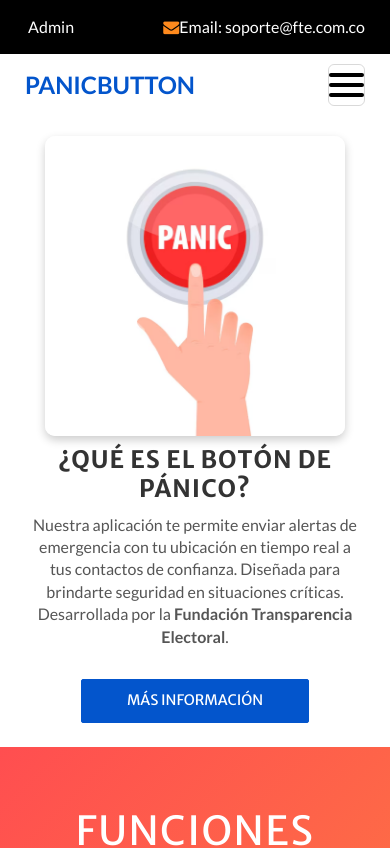
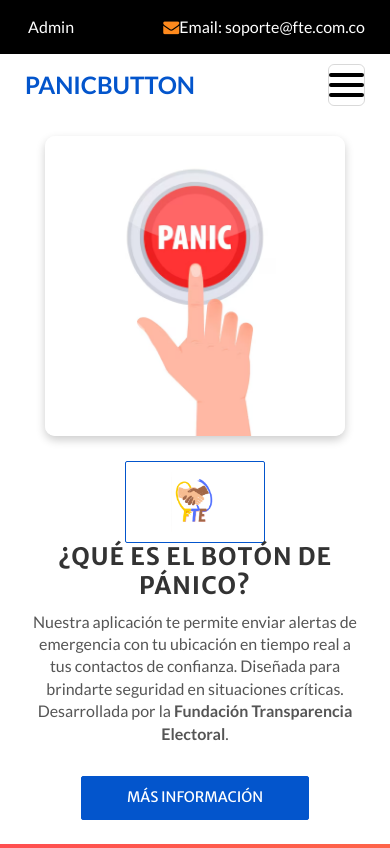
Before and after one commit to mejimenezp/PannicButtonWeb, a React (Create React App) app: page / in a window 390 px wide. Shown: the top 848 px of the page. Built offline with nearby package versions, Linux system fonts and the light colour scheme.

Commit message:
logo fundacion

```diff
--- a/src/assets/css/about.css
+++ b/src/assets/css/about.css
@@ -1,4 +1,4 @@
-/* Estilos generales */
+/* 🎨 Estilos Generales */
 .about_section {
   padding: 20px;
   display: flex;
@@ -6,13 +6,13 @@
   align-items: center;
 }
 
-/* Contenedor principal */
+/* 📦 Contenedor Principal */
 .container {
   max-width: 1200px;
   margin: auto;
 }
 
-/* Ajustes de la imagen */
+/* 🖼️ Ajustes de la Imagen */
 .app-carousel img {
   width: 100%;
   border-radius: 10px;
@@ -20,12 +20,12 @@
   transition: transform 0.3s ease;
 }
 
-/* Efecto hover solo en desktop */
+/* 🎭 Efecto Hover Solo en Desktop */
 .app-carousel img:hover {
   transform: scale(1.05);
 }
 
-/* Detalles de texto */
+/* 📝 Estilos del Texto */
 .detail-box h2 {
   font-size: 2rem;
   margin-bottom: 10px;
@@ -38,15 +38,37 @@
   color: #555;
 }
 
-/* Botón estilizado */
+/* 🎯 Logo Fundación */
+.logo-link {
+  display: inline-block; /* Evita que el <a> ocupe todo el ancho */
+  text-decoration: none; /* Quita el subrayado */
+  background: transparent !important; /* Asegura que no tenga fondo */
+}
 
+.logo-fundacion {
+  height: 60px;
+  display: inline-block;
+  background: transparent !important; /* Evita fondo heredado */
+}
 
-/* Botón efecto hover */
+/* 🟢 Botón "Más Información" */
+.btn {
+  display: inline-block;
+  background: #007bff; /* Color azul */
+  color: #fff; /* Texto blanco */
+  padding: 10px 20px;
+  font-size: 1rem;
+  border-radius: 5px;
+  text-decoration: none;
+  transition: all 0.3s ease;
+}
+
 .btn:hover {
   transform: translateY(-2px);
+  background: #0056b3; /* Azul más oscuro */
 }
 
-/* 🚀 Modo responsivo corregido */
+/* 📱 Modo Responsivo */
 @media (max-width: 768px) {
   .about_section .row {
     flex-direction: column-reverse;
@@ -62,21 +84,14 @@
     margin: auto;
   }
 
-  /* Arreglamos el botón y texto encima de la imagen */
+  /* 📝 Ajustes en Móvil */
   .detail-box {
     position: relative;
-    margin-top: 0; /* Quitamos el margen negativo */
     z-index: 1;
-    padding-top: 10px; /* Espaciado extra entre imagen y texto */
+    padding-top: 10px;
   }
 
-  .btn {
-    position: static; /* Dejamos el botón en el flujo normal */
-    margin-top: 10px; /* Espacio entre el texto y el botón */
-    transform: none; /* Quitamos el centrado forzado */
-  }
-
-  /* Ajuste de texto más pequeño en móviles */
+  /* 🔹 Texto más pequeño en móviles */
   .detail-box h2 {
     font-size: 1.5rem;
   }
@@ -86,8 +101,10 @@
     line-height: 1.4;
   }
 
+  /* 🔵 Botón en Móvil */
   .btn {
     padding: 8px 15px;
     font-size: 0.9rem;
+    margin-top: 10px;
   }
 }
--- a/src/components/About.js
+++ b/src/components/About.js
@@ -1,6 +1,7 @@
 import React from "react";
 import { Link } from "react-router-dom";
 import aboutImage from "../assets/images/BAnner.png";
+import LogoFundacion from "../assets/images/logo.png";
 
 const About = () => {
   return (
@@ -9,8 +10,19 @@
         <div className="row">
           {/* Texto y botón */}
           <div className="col-lg-5 col-md-6">
-            <div className="detail-box fade-in">
-
+            <div className="detail-box fade-in" style={{ position: "relative", textAlign: "center" }}>
+              <a
+                href="https://www.fte.com.co/"
+                target="_blank"
+                rel="noopener noreferrer"
+                className="logo-link"
+              >
+                <img
+                  src={LogoFundacion}
+                  alt="Logo Fundación Transparencia Electoral"
+                  className="logo-fundacion"
+                />
+              </a>
               <h2>¿Qué es el Botón de Pánico?</h2>
               <p>
                 Nuestra aplicación te permite enviar alertas de emergencia con tu ubicación en tiempo real a tus contactos de confianza.
@@ -18,9 +30,8 @@
                 Desarrollada por la <strong>Fundación Transparencia Electoral</strong>.
               </p>
               <Link to="/privacidad" className="btn">
-                              Más Información
+                Más Información
               </Link>
-
             </div>
           </div>
 
```
Also changed, not shown: src/assets/images/logo.png (added).
